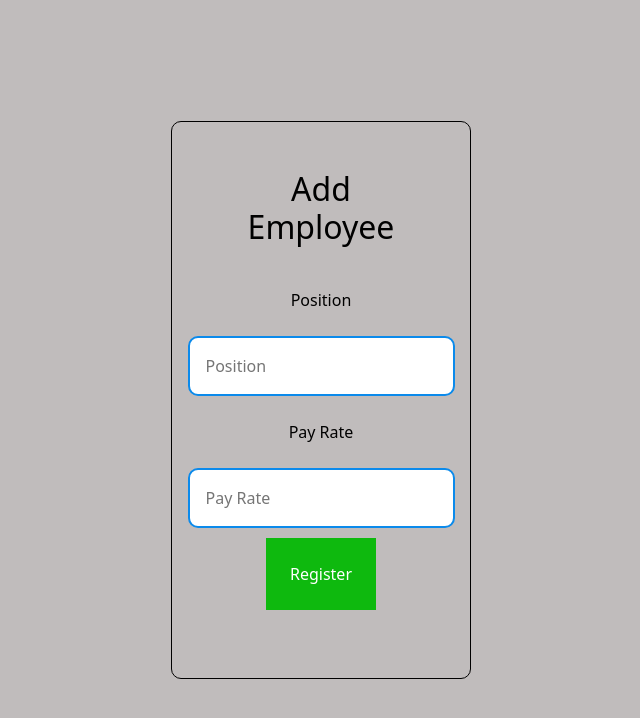
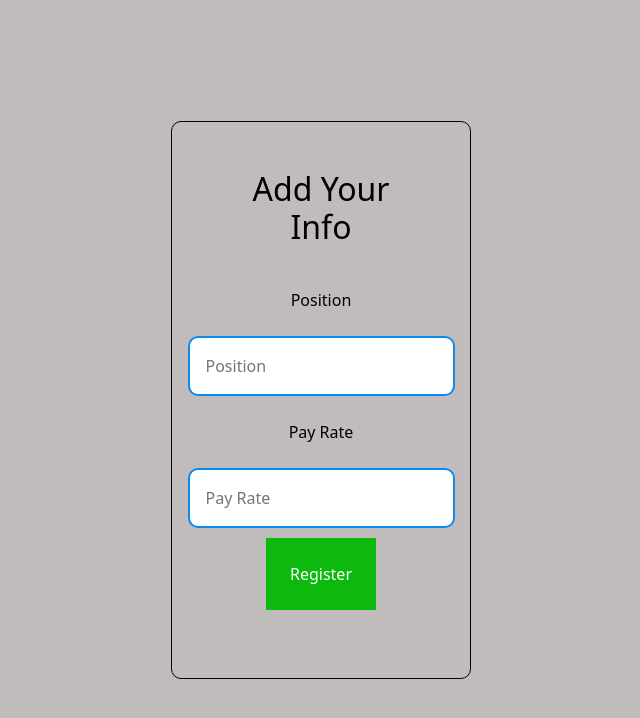
Before and after one commit to jethrolibutan/ccui, a React (Create React App) app: page /addemployee in a window 1280 px wide. Shown: the top 718 px of the page, without its empty margins (319-959 px from the left). Built offline with nearby package versions, Linux system fonts and the light colour scheme.

Commit message:
employeeinfo update

```diff
--- a/src/components/Employee/EmployeeInfo.js
+++ b/src/components/Employee/EmployeeInfo.js
@@ -45,7 +45,7 @@ function AddEmployee() {
     <div className="form-page">
       <div className="auth-form-container">
         {" "}
-        <h2>Add Employee</h2>{" "}
+        <h2>Add Your Info</h2>{" "}
         <form className="login-form" onSubmit={registerEmployee}>
           <label htmlFor="position">Position</label>
           <input
```
